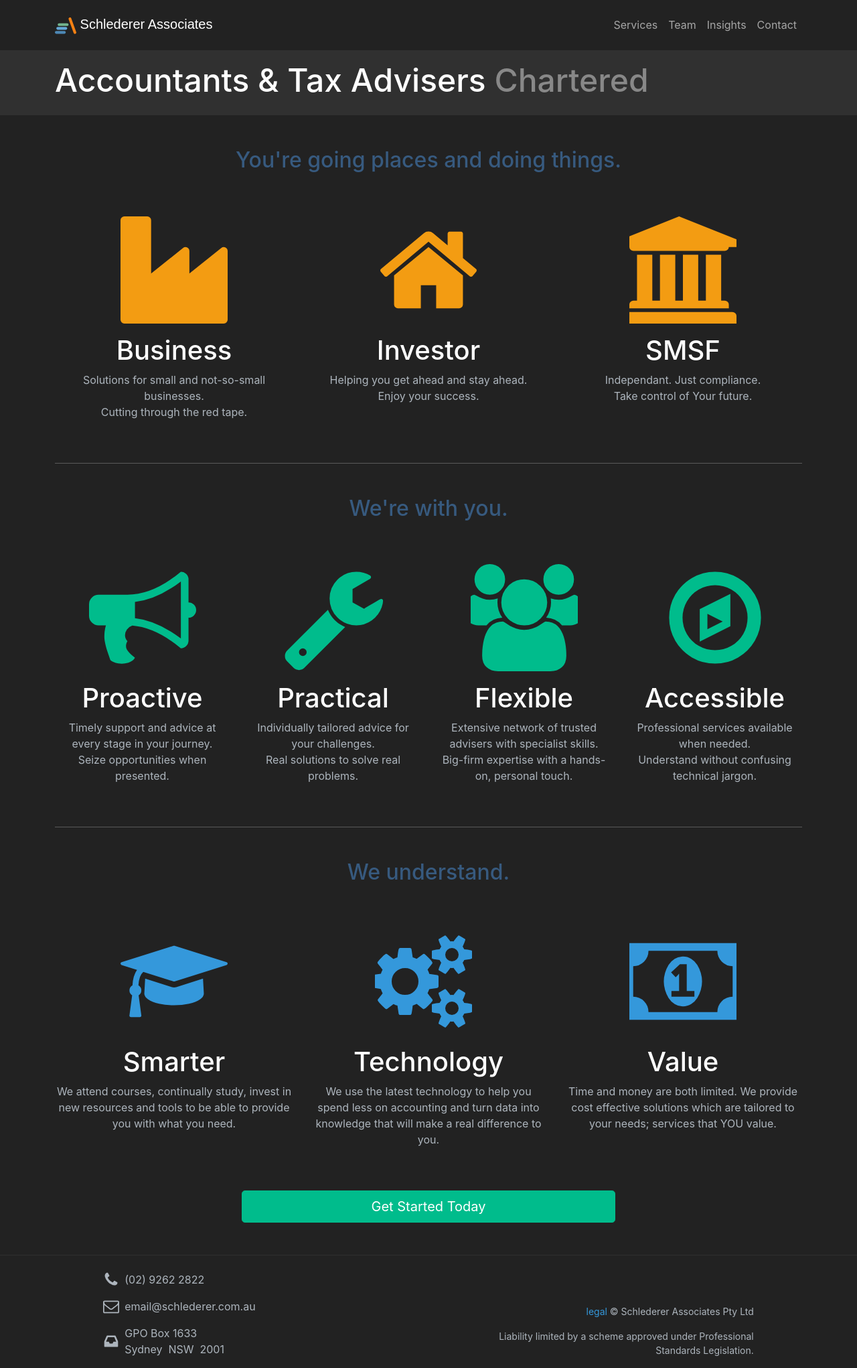
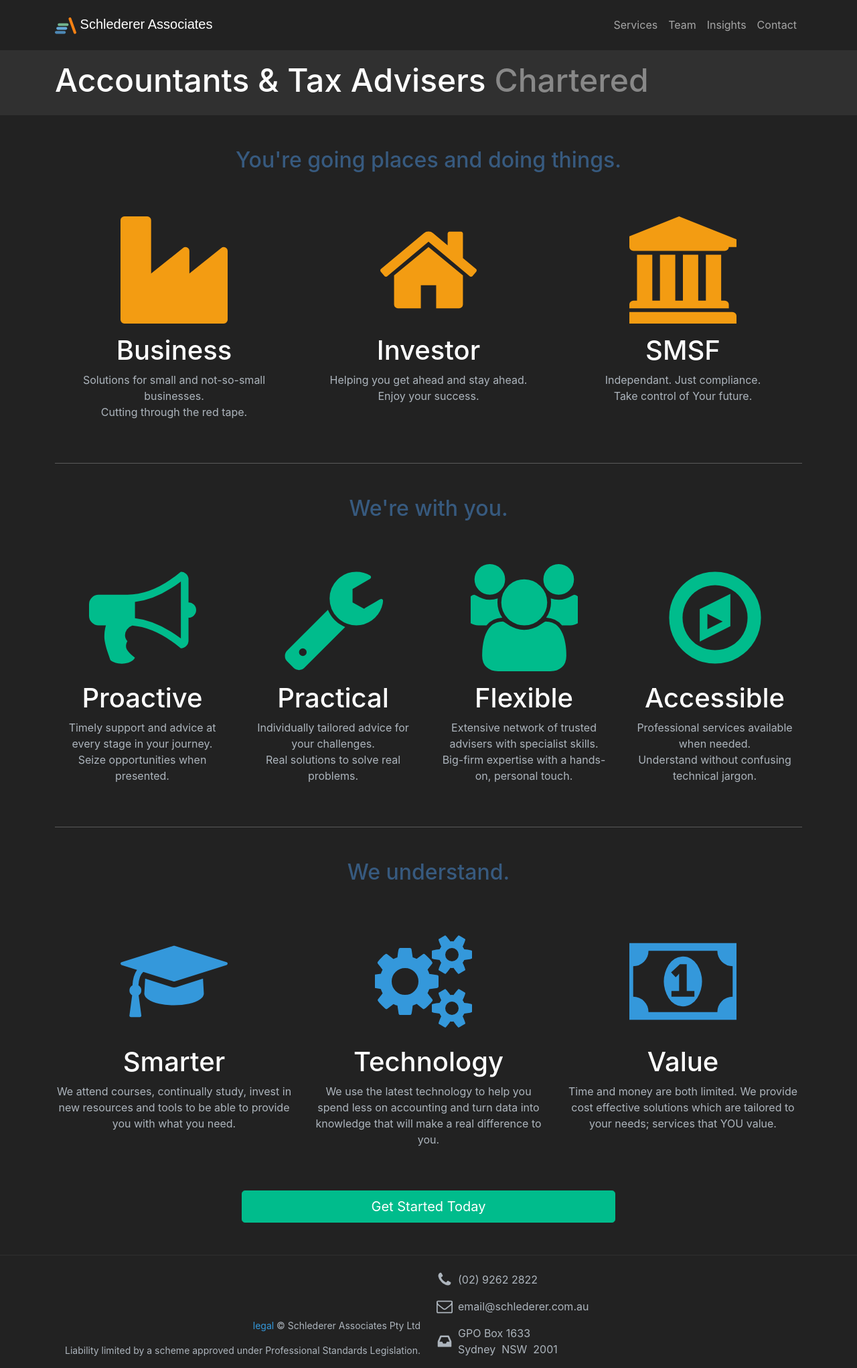
Before and after one commit to Mforcer/tax2, a Jekyll site: the page built from index.html, in a window 1280 px wide. Shown: the whole page at 67% size. Built offline with Jekyll 4.4.1, drawn with Linux system fonts in a browser that asks for light colours.

Commit message:
Update footer.html

```diff
--- a/_includes/footer.html
+++ b/_includes/footer.html
@@ -1,6 +1,6 @@
 <footer class="container-fluid text-light border-top border-dark mt-4 pt-4">
-    <div class="row align-items-end justify-content-evenly">
-        <div class="col-md-4">
+    <div class="row align-items-end">
+        <div class="col order-last">
             <svg class="icon float-start me-2" width="1.5em" height="1.5em" fill="var(--bs-light)" viewBox="0 0 1792 1792" xmlns="http://www.w3.org/2000/svg">
                 <path id="fa-phone" d="M1600 1240q0 27-10 70.5t-21 68.5q-21 50-122 106-94 51-186 51-27 0-53-3.5t-57.5-12.5-47-14.5-55.5-20.5-49-18q-98-35-175-83-127-79-264-216t-216-264q-48-77-83-175-3-9-18-49t-20.5-55.5-14.5-47-12.5-57.5-3.5-53q0-92 51-186 56-101 106-122 25-11 68.5-21t70.5-10q14 0 21 3 18 6 53 76 11 19 30 54t35 63.5 31 53.5q3 4 17.5 25t21.5 35.5 7 28.5q0 20-28.5 50t-62 55-62 53-28.5 46q0 9 5 22.5t8.5 20.5 14 24 11.5 19q76 137 174 235t235 174q2 1 19 11.5t24 14 20.5 8.5 22.5 5q18 0 46-28.5t53-62 55-62 50-28.5q14 0 28.5 7t35.5 21.5 25 17.5q25 15 53.5 31t63.5 35 54 30q70 35 76 53 3 7 3 21z" />
             </svg>
@@ -14,8 +14,8 @@
             </svg>
             <p>{{site.biz_post_box}}<br>{{site.biz_post_city}}&nbsp;&nbsp;{{site.biz_post_state}}&nbsp;&nbsp;{{site.biz_post_code}}</p>
         </div>
-        <div class="col-md-4 text-end">
-            <p class="small"><a href="/legal/" class="link-info text-decoration-none">legal</a> &copy;&nbsp;{{ site.publisher }}</p>
+        <div class="col text-end">
+            <p class="small"><a href="/legal/" class="link-info text-decoration-none">legal</a> &copy;&nbsp;{{ site.publisher | replace: ' ', '&nbsp;'}}</p>
             <p class="small">Liability limited by a scheme approved under Professional Standards Legislation.</p>
         </div>
     </div>
```
